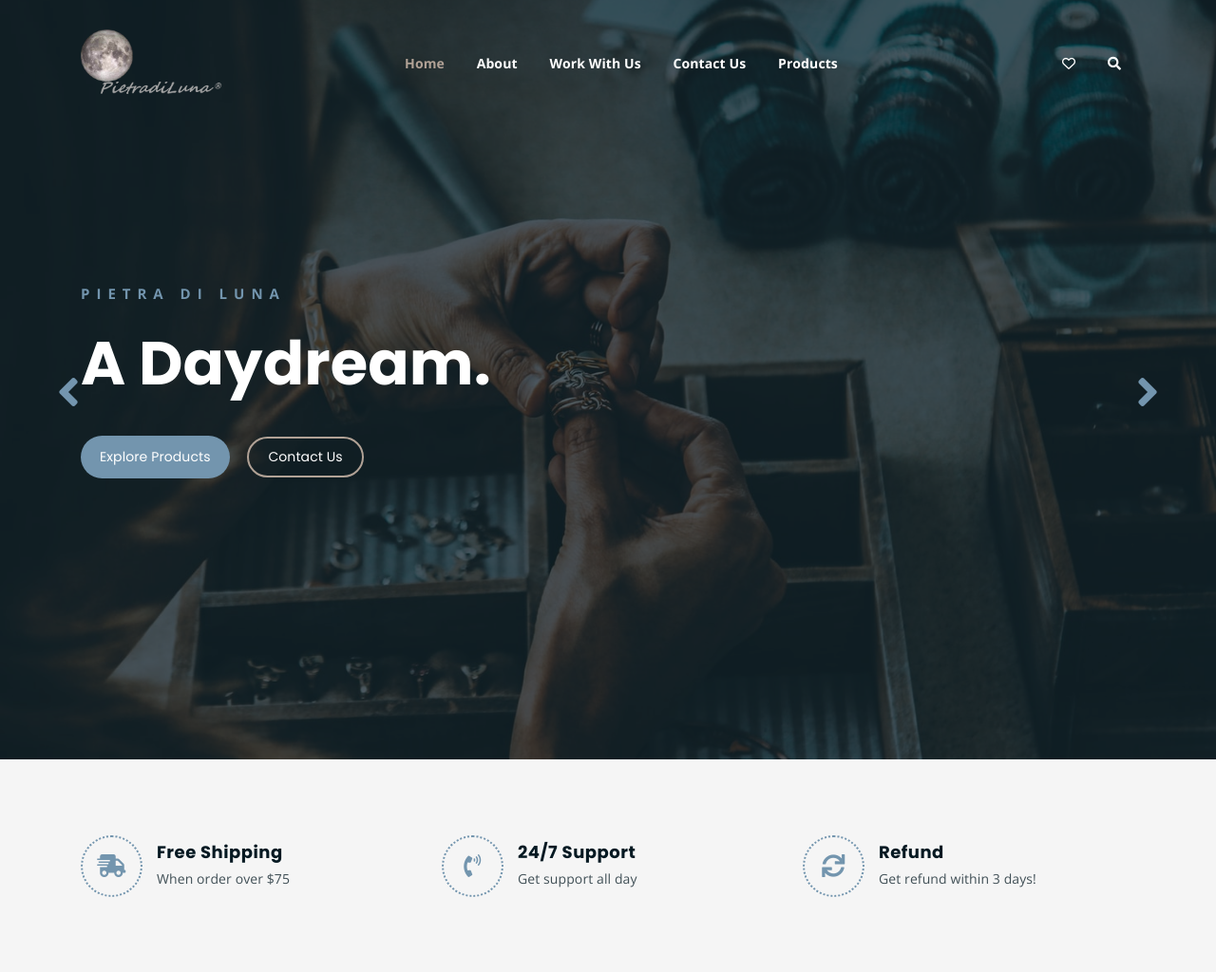
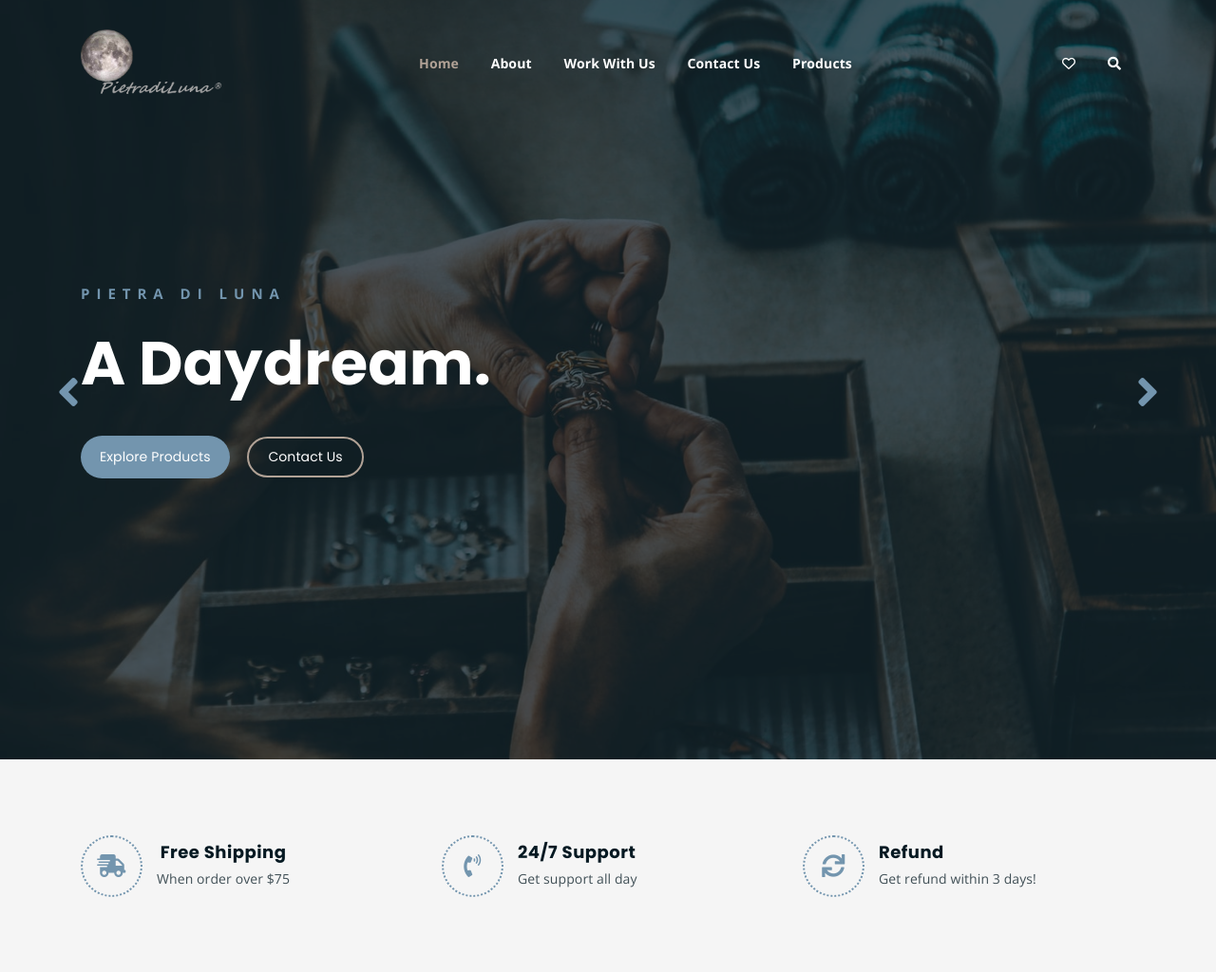
Before and after one commit to enxhitabaku/jewelryWebsite, a PHP site: page / in a window 1280 px wide. Shown: the top 1024 px of the page at 95% size. Run offline with PHP 8.4, Linux system fonts and the light colour scheme.

Commit message:
Home Page navbar and footer fix

```diff
--- a/assets/css/footer.css
+++ b/assets/css/footer.css
@@ -37,7 +37,11 @@
     background-color: #7395AE;
     content: "";
   }
-
+  @media only screen and (max-width : 767px) {
+    h2.widget-title:after {
+      left: calc(50% - 10px);
+    }
+  }
   .footer-box p {
     color: #fff;
     opacity: 0.7;
--- a/index.html
+++ b/index.html
@@ -147,7 +147,7 @@
 									<li><a href="#">Contact Us</a></li>
 									<li><a href="#">Products</a></li>
 									<li>
-										<div class="header-icons"><a class="shopping-cart" href="pages/cart.php">
+										<div class="header-icons">
 											<a href="#"> <i class="fa-regular fa-heart"></i> </a>
 											<a class="mobile-hide search-bar-icon">
 												<i class="fas fa-search"></i>
@@ -253,18 +253,18 @@
 		<div class="container">
 
 			<div class="row">
-				<div class="col-lg-4 col-md-6 mb-4 mb-lg-0">
+				<div class="col-lg-4 col-md-6 col-12 mb-4 mb-lg-0">
 					<div class="list-box d-flex align-items-center">
-						<div class="list-icon">
+						<div class="list-icon text-center">
 							<i class="fas fa-shipping-fast"></i>
 						</div>
-						<div class="content">
+						<div class="content text-center">
 							<h3>Free Shipping</h3>
 							<p>When order over $75</p>
 						</div>
 					</div>
 				</div>
-				<div class="col-lg-4 col-md-6 mb-4 mb-lg-0">
+				<div class="col-lg-4 col-md-6 col-12 mb-4 mb-lg-0">
 					<div class="list-box d-flex align-items-center">
 						<div class="list-icon">
 							<i class="fas fa-phone-volume"></i>
@@ -275,7 +275,7 @@
 						</div>
 					</div>
 				</div>
-				<div class="col-lg-4 col-md-6">
+				<div class="col-lg-4 col-12 col-md-6">
 					<div class="list-box d-flex justify-content-start align-items-center">
 						<div class="list-icon">
 							<i class="fas fa-sync"></i>
@@ -536,27 +536,27 @@
 	<div class="footer-area">
 		<div class="container">
 			<div class="row">
-				<div class="col">
+				<div class="col-12 col-md-4">
 					<div class="footer-box about-widget">
-						<h2 class="widget-title">About us</h2>
-						<p>Ut enim ad minim veniam perspiciatis unde omnis iste natus error sit voluptatem accusantium
+						<h2 class="widget-title text-center text-md-left">About us</h2>
+						<p class="text-center text-md-left">Ut enim ad minim veniam perspiciatis unde omnis iste natus error sit voluptatem accusantium
 							doloremque laudantium, totam rem aperiam, eaque ipsa quae.</p>
 					</div>
 				</div>
-				<div class="col">
+				<div class="col-12 col-md-4">
 					<div class="footer-box get-in-touch">
-						<h2 class="widget-title">Get in Touch</h2>
-						<ul>
+						<h2 class="widget-title text-center text-md-left">Get in Touch</h2>
+						<ul class="text-center text-md-left">
 							<li>34/8, East Hukupara, Gifirtok, Sadan.</li>
 							<li>support@fruitkha.com</li>
 							<li>+00 111 222 3333</li>
 						</ul>
 					</div>
 				</div>
-				<div class="col">
+				<div class="col-12 col-md-4">
 					<div class="footer-box subscribe">
-						<h2 class="widget-title">Subscribe</h2>
-						<p>Subscribe to our mailing list to get the latest updates.</p>
+						<h2 class="widget-title text-center text-md-left">Subscribe</h2>
+						<p class="text-center text-md-left">Subscribe to our mailing list to get the latest updates.</p>
 						<form action="index.html">
 							<input type="email" placeholder="Email">
 							<button type="submit"><i class="fas fa-paper-plane"></i></button>
```
Also changed, not shown: assets/css/meanmenu.min.css (+1 -1 lines).
